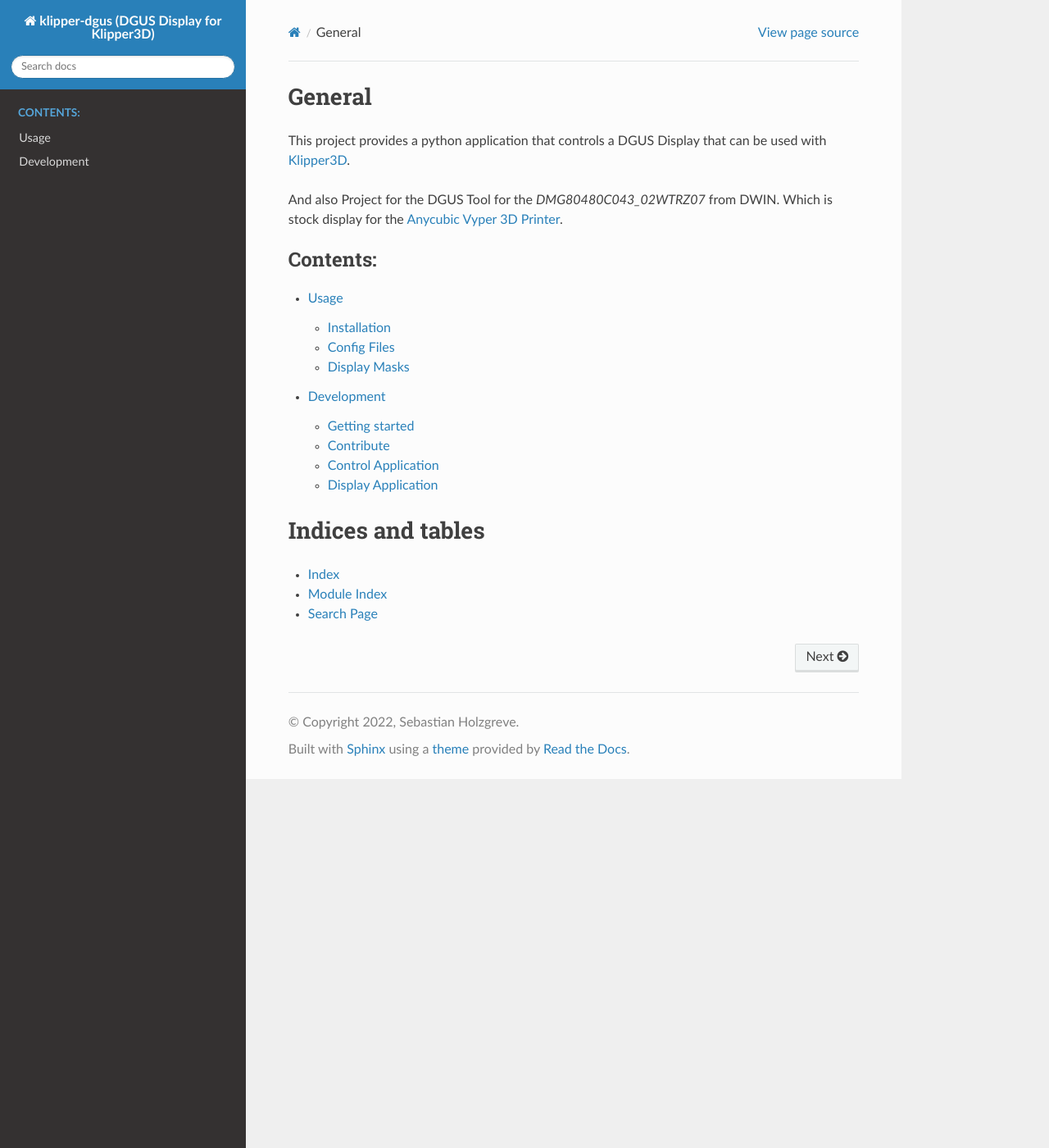
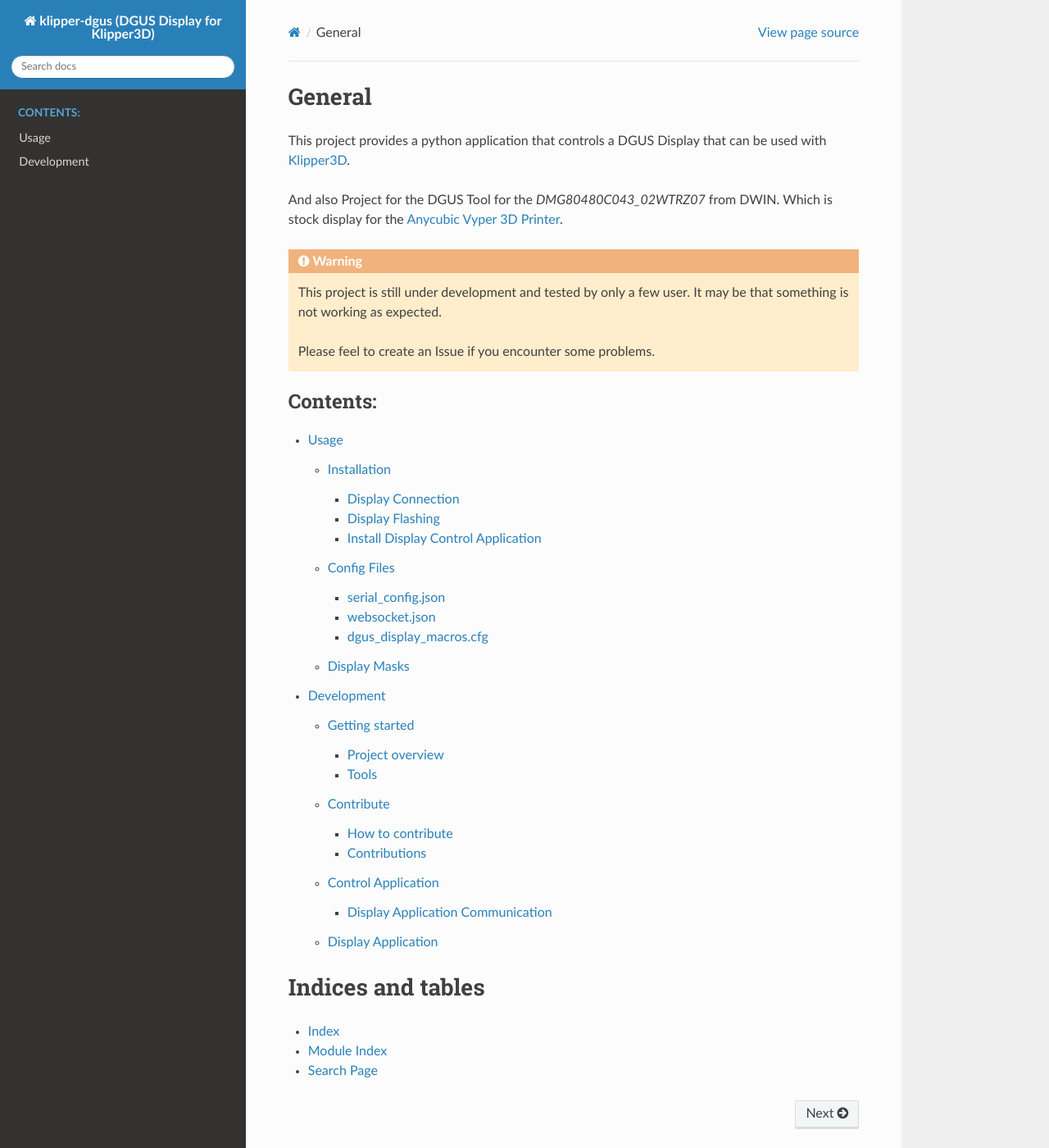
Before and after one commit to seho85/klipper-dgus, a Sphinx documentation site: the page built from doc/index.rst, in a window 1280 px wide and 1400 px high. Shown: the whole window at 82% size. Built offline with Sphinx 7.4.7 and the Read the Docs theme 2.0.0, drawn with Linux system fonts in a browser that asks for light colours.

Commit message:
Updated documentation.
Make hint that macros may need be configured better visible.

```diff
--- a/doc/general.rst
+++ b/doc/general.rst
@@ -5,3 +5,10 @@
 
 And also Project for the DGUS Tool for the *DMG80480C043_02WTRZ07* from DWIN. Which is stock display for the
 `Anycubic Vyper 3D Printer <https://www.anycubic.com/products/anycubic-vyper>`_.
+
+
+.. warning::
+    This project is still under development and tested by only a few user.
+    It may be that something is not working as expected.
+
+    Please feel to create an Issue if you encounter some problems.
--- a/doc/index.rst
+++ b/doc/index.rst
@@ -6,7 +6,7 @@
 .. include:: general.rst
 
 .. toctree::
-   :maxdepth: 2
+   :maxdepth: 3
    :caption: Contents:
 
    usage/usage_index
--- a/doc/usage/config_files/dgus_display_macros_cfg.rst
+++ b/doc/usage/config_files/dgus_display_macros_cfg.rst
@@ -8,4 +8,7 @@
 
 It defines the actions which were executed by some controls of the display.
 
-See comments in [dgus_display_macros.cfg](../../config/dgus_display_macros.cfg)
+.. hint::
+    Depending on what printer you are using tweaking this file is needed.
+
+See comments in `dgus_display_macros.cfg <https://github.com/seho85/klipper-dgus/blob/master/config/dgus_display_macros.cfg>`_
```
Also changed, not shown: doc/usage/installation/install_display_control_application.rst (+5 -3 lines).
